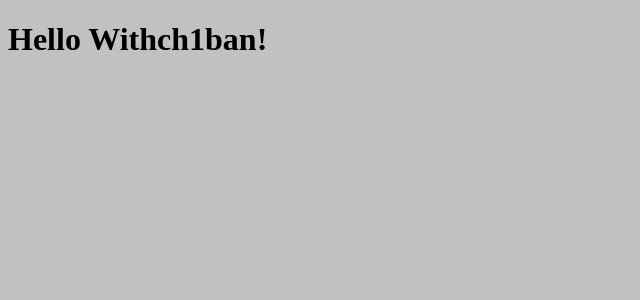
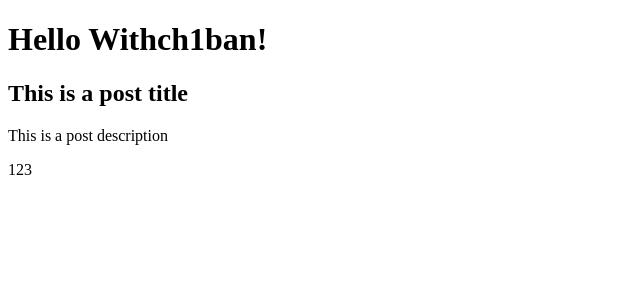
Before and after one commit to benskz/Withch1ban, a Vue app: page / in a window 1280 px wide. Shown: the top 300 px of the page, without its empty margins (0-640 px from the left). Built offline with nearby package versions, Linux system fonts and the light colour scheme.

Commit message:
added post component

```diff
--- a/src/App.vue
+++ b/src/App.vue
@@ -1,15 +1,22 @@
 <template>
-  <h1>Hello Withch1ban!</h1>
+  <div id="app">
+    <h1>Hello Withch1ban!</h1>
+
+    <Post
+      title="This is a post title"
+      description="This is a post description"
+      votes="123"
+    />
+  </div>
 </template>
 
 <script>
+  import Post from './components/post/Post.vue';
+
   export default {
-    name: 'App'
+    name: 'App',
+    components: {
+      Post
+    }
   }
 </script>
-
-<style lang="scss">
-  body {
-    background-color: #c1c1c1;
-  }
-</style>
--- /dev/null
+++ b/src/components/post/Post.vue
@@ -0,0 +1,18 @@
+<template lang="html">
+  <div class="post">
+    <h2 class="post__title">{{title}}</h2>
+    <p class="post__description">{{description}}</p>
+    <p class="post__votes">{{votes}}</p>
+  </div>
+</template>
+
+<script>
+export default {
+  name: 'Post',
+  props: [
+    'title',
+    'description',
+    'votes'
+  ]
+}
+</script>
```
